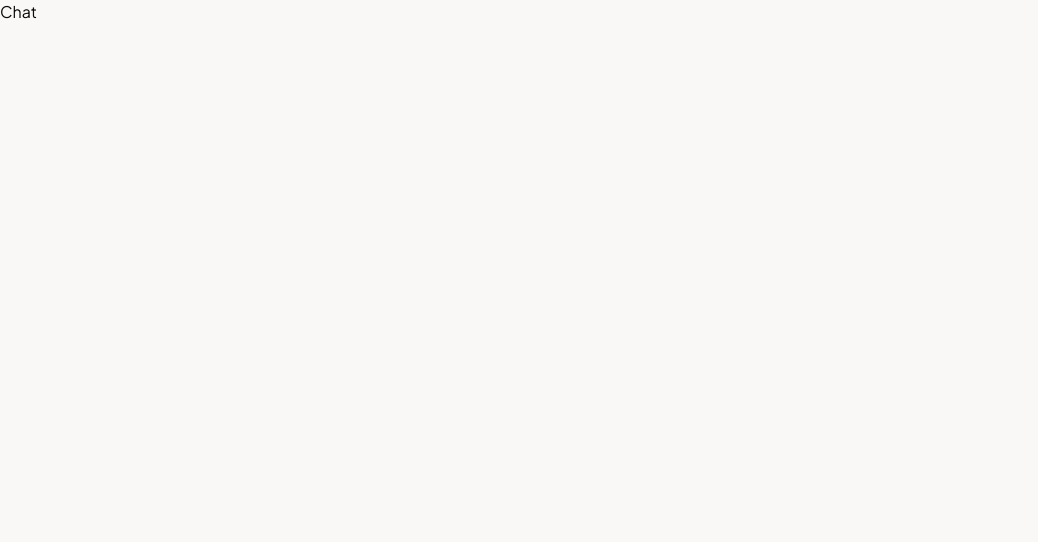
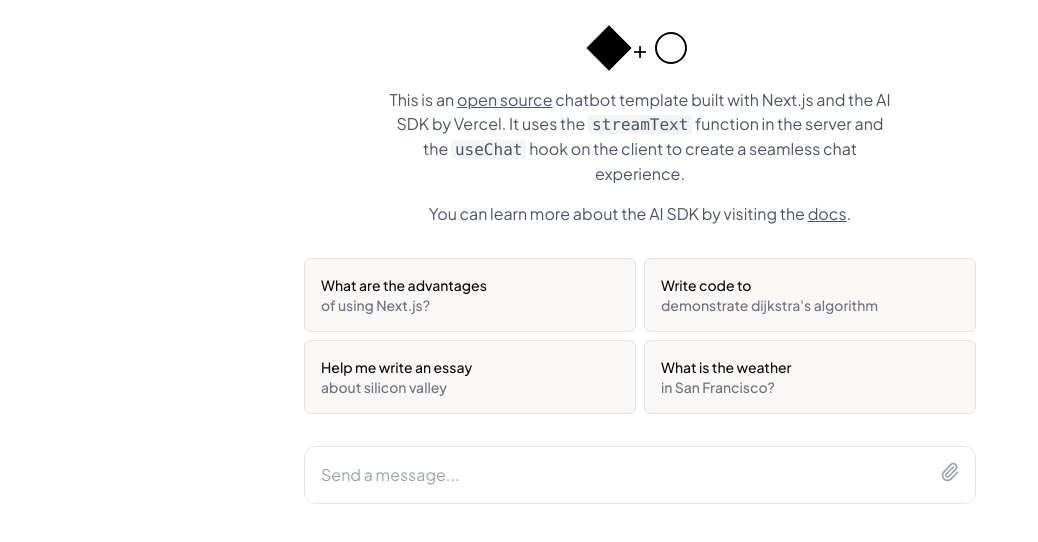
Before and after one commit to harshturna/portfolio-health-analyzer, a Next.js app: page /chat in a window 1280 px wide. Shown: the top 542 px of the page, without its empty margins (0-1038 px from the left). Built offline with nearby package versions, Linux system fonts and the light colour scheme.

Commit message:
chat interface progress

```diff
--- a/app/chat/page.tsx
+++ b/app/chat/page.tsx
@@ -1,5 +1,142 @@
-const Chat = () => {
-  return <div>Chat</div>;
-};
+"use client";
 
-export default Chat;
+import { useChat } from "ai/react";
+import { Button } from "@/components/ui/button";
+import { Paperclip } from "lucide-react";
+import Link from "next/link";
+
+export default function Chat() {
+  const { messages, input, handleInputChange, handleSubmit, setInput } =
+    useChat();
+
+  const handleQuestionClick = (question: string) => {
+    setInput(question);
+    handleSubmit(new Event("submit") as any, { input: question });
+  };
+
+  return (
+    <div className="flex flex-col items-center min-h-screen bg-white p-8">
+      <div className="w-full max-w-2xl mx-auto space-y-8">
+        {messages.length === 0 && (
+          <div className="text-center space-y-6">
+            <div className="flex items-center justify-center gap-2">
+              <div className="w-8 h-8 bg-black rotate-45" />
+              <span className="text-2xl">+</span>
+              <div className="w-8 h-8 rounded-full border-2 border-black" />
+            </div>
+            <div className="space-y-4 text-center max-w-lg mx-auto">
+              <p className="text-gray-600">
+                This is an{" "}
+                <Link href="https://github.com/vercel/ai" className="underline">
+                  open source
+                </Link>{" "}
+                chatbot template built with Next.js and the AI SDK by Vercel. It
+                uses the{" "}
+                <code className="bg-gray-100 rounded px-1">streamText</code>{" "}
+                function in the server and the{" "}
+                <code className="bg-gray-100 rounded px-1">useChat</code> hook
+                on the client to create a seamless chat experience.
+              </p>
+              <p className="text-gray-600">
+                You can learn more about the AI SDK by visiting the{" "}
+                <Link href="https://sdk.vercel.ai/docs" className="underline">
+                  docs
+                </Link>
+                .
+              </p>
+            </div>
+          </div>
+        )}
+
+        <div className="space-y-4">
+          {messages.map((m) => (
+            <div
+              key={m.id}
+              className={`flex ${
+                m.role === "user" ? "justify-end" : "justify-start"
+              }`}
+            >
+              <div
+                className={`rounded-lg px-4 py-2 max-w-[85%] ${
+                  m.role === "user" ? "bg-black text-white" : "bg-gray-100"
+                }`}
+              >
+                {m.content}
+              </div>
+            </div>
+          ))}
+        </div>
+
+        <div className="grid grid-cols-2 gap-2">
+          <Button
+            variant="outline"
+            className="h-auto p-4 text-left justify-start"
+            onClick={() =>
+              handleQuestionClick("What are the advantages of using Next.js?")
+            }
+          >
+            <div>
+              <div className="font-medium">What are the advantages</div>
+              <div className="text-gray-500 text-sm">of using Next.js?</div>
+            </div>
+          </Button>
+          <Button
+            variant="outline"
+            className="h-auto p-4 text-left justify-start"
+            onClick={() =>
+              handleQuestionClick(
+                "Write code to demonstrate dijkstra's algorithm"
+              )
+            }
+          >
+            <div>
+              <div className="font-medium">Write code to</div>
+              <div className="text-gray-500 text-sm">
+                demonstrate dijkstra's algorithm
+              </div>
+            </div>
+          </Button>
+          <Button
+            variant="outline"
+            className="h-auto p-4 text-left justify-start"
+            onClick={() =>
+              handleQuestionClick("Help me write an essay about silicon valley")
+            }
+          >
+            <div>
+              <div className="font-medium">Help me write an essay</div>
+              <div className="text-gray-500 text-sm">about silicon valley</div>
+            </div>
+          </Button>
+          <Button
+            variant="outline"
+            className="h-auto p-4 text-left justify-start"
+            onClick={() =>
+              handleQuestionClick("What is the weather in San Francisco?")
+            }
+          >
+            <div>
+              <div className="font-medium">What is the weather</div>
+              <div className="text-gray-500 text-sm">in San Francisco?</div>
+            </div>
+          </Button>
+        </div>
+
+        <form onSubmit={handleSubmit} className="relative">
+          <input
+            value={input}
+            onChange={handleInputChange}
+            placeholder="Send a message..."
+            className="w-full rounded-xl border border-gray-200 p-4 pr-12 focus:outline-none focus:border-black"
+          />
+          <button
+            type="button"
+            className="absolute right-4 top-4 text-gray-400 hover:text-gray-600"
+          >
+            <Paperclip className="w-5 h-5" />
+          </button>
+        </form>
+      </div>
+    </div>
+  );
+}
--- a/package.json
+++ b/package.json
@@ -9,9 +9,11 @@
     "lint": "next lint"
   },
   "dependencies": {
+    "@ai-sdk/openai": "^1.1.13",
     "@radix-ui/react-label": "^2.1.2",
     "@radix-ui/react-slot": "^1.1.2",
     "@vercel/analytics": "^1.5.0",
+    "ai": "^4.1.45",
     "class-variance-authority": "^0.7.1",
     "clsx": "^2.1.1",
     "lucide-react": "^0.475.0",
```
Also changed, not shown: 1 other file (tests, documents, lock files or other folders).
